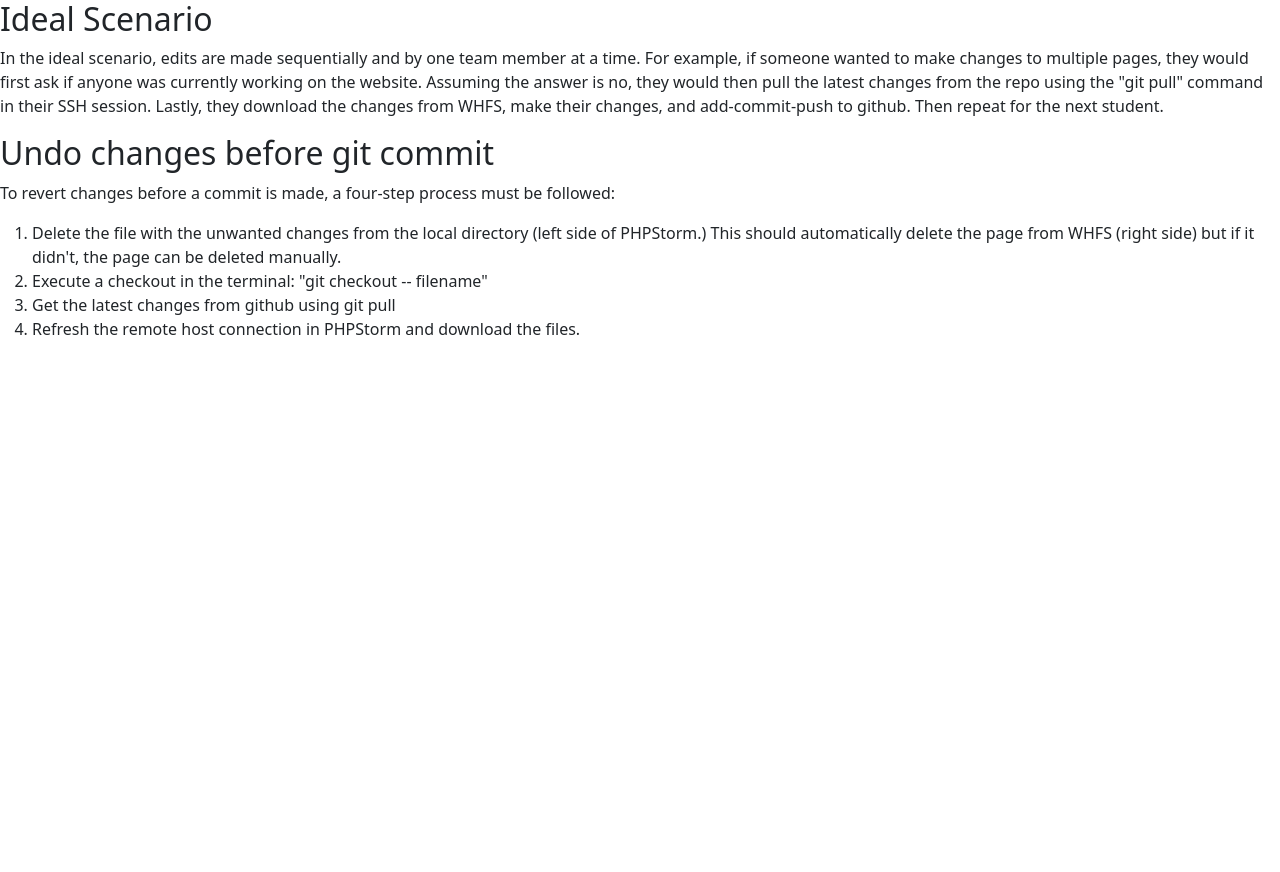
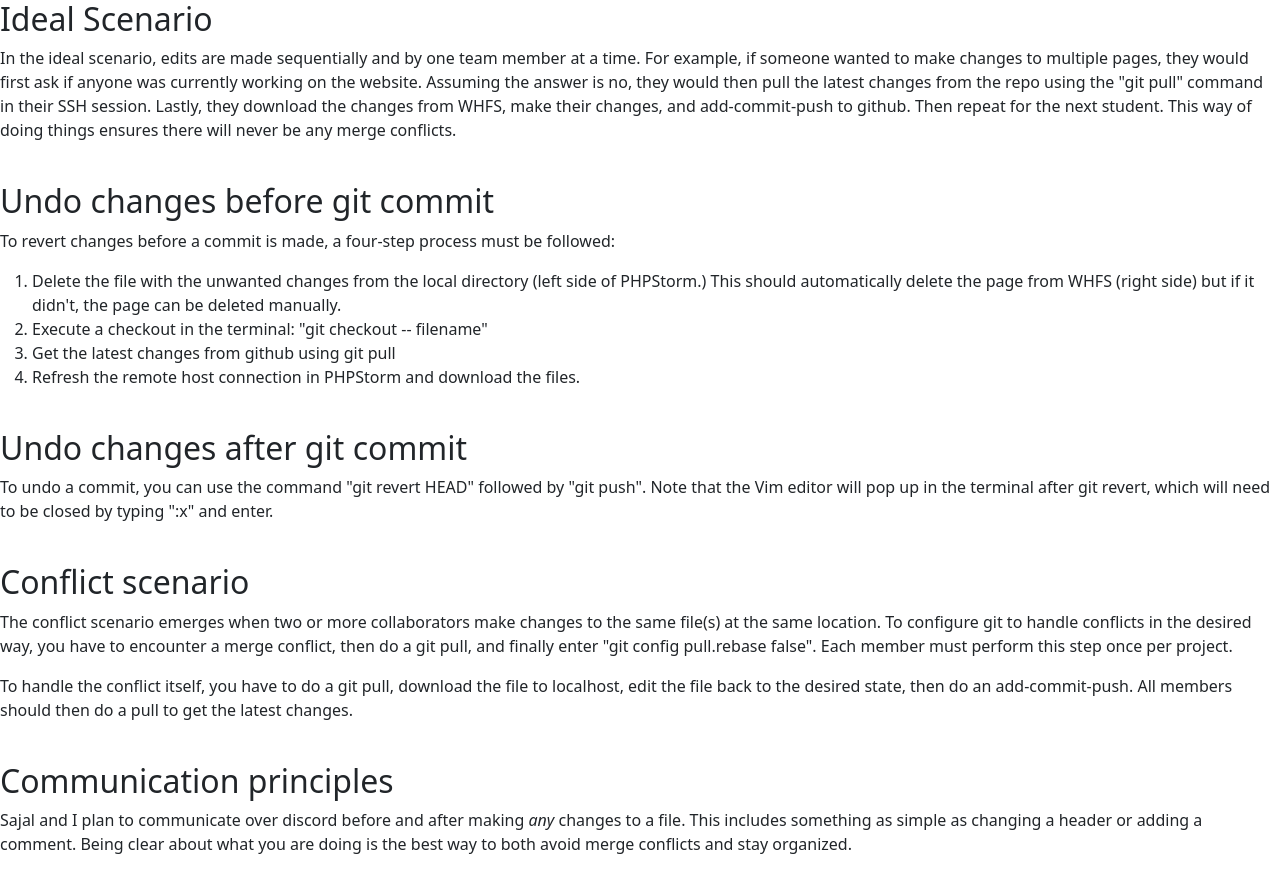
Before and after one commit to eDeister/cheat_sheet, a plain HTML site: page index.html in a window 1280 px wide. Before the commit the page ends 800 px from the top, so only its background shows below. Drawn offline with nearby package versions, Linux system fonts and the light colour scheme.

Commit message:
Final changes 5/11/23

```diff
--- a/index.html
+++ b/index.html
@@ -10,7 +10,7 @@
           content="width=device-width, user-scalable=no, initial-scale=1.0, maximum-scale=1.0, minimum-scale=1.0">
     <meta http-equiv="X-UA-Compatible" content="ie=edge">
     <link rel="stylesheet" href="https://cdn.jsdelivr.net/npm/bootstrap@5.2.3/dist/css/bootstrap.min.css" integrity="sha384-rbsA2VBKQhggwzxH7pPCaAqO46MgnOM80zW1RWuH61DGLwZJEdK2Kadq2F9CUG65" crossorigin="anonymous">
-    <title>Cheet-Sheet</title>
+    <title>Cheat-Sheet</title>
 </head>
 <body>
     <div class="content-justify-center">
@@ -21,8 +21,10 @@
           if anyone was currently working on the website. Assuming the answer is no, they would then
           pull the latest changes from the repo using the "git pull" command in their SSH session.
           Lastly, they download the changes from WHFS, make their changes, and add-commit-push to github.
-          Then repeat for the next student.
-      </p>
+          Then repeat for the next student. This way of doing things ensures there will never be any
+          merge conflicts.
+      </p><br>
+
       <h2>Undo changes before git commit</h2>
       <p>
           To revert changes before a commit is made, a four-step process must be followed:
@@ -34,8 +36,34 @@
           <li>Execute a checkout in the terminal: "git checkout -- filename"</li>
           <li>Get the latest changes from github using git pull</li>
           <li>Refresh the remote host connection in PHPStorm and download the files.</li>
-      </ol>
-      <h2></h2>
+      </ol><br>
+
+      <h2>Undo changes after git commit</h2>
+      <p>
+          To undo a commit, you can use the command "git revert HEAD" followed by "git push". Note that
+          the Vim editor will pop up in the terminal after git revert, which will need to be closed by
+          typing ":x" and enter.
+      </p><br>
+
+      <h2>Conflict scenario</h2>
+      <p>
+          The conflict scenario emerges when two or more collaborators make changes to the same file(s)
+          at the same location. To configure git to handle conflicts in the desired way, you have to
+          encounter a merge conflict, then do a git pull, and finally enter "git config pull.rebase false".
+          Each member must perform this step once per project.
+      </p>
+      <p>
+          To handle the conflict itself, you have to do a git pull, download the file to localhost, edit
+          the file back to the desired state, then do an add-commit-push. All members should then do a pull
+          to get the latest changes.
+      </p><br>
+
+      <h2>Communication principles</h2>
+      <p>
+          Sajal and I plan to communicate over discord before and after making <i>any</i> changes to a file.
+          This includes something as simple as changing a header or adding a comment. Being clear about what
+          you are doing is the best way to both avoid merge conflicts and stay organized.
+      </p>
     </div>
 </body>
 </html>
```
Also changed, not shown: 1 other file.
